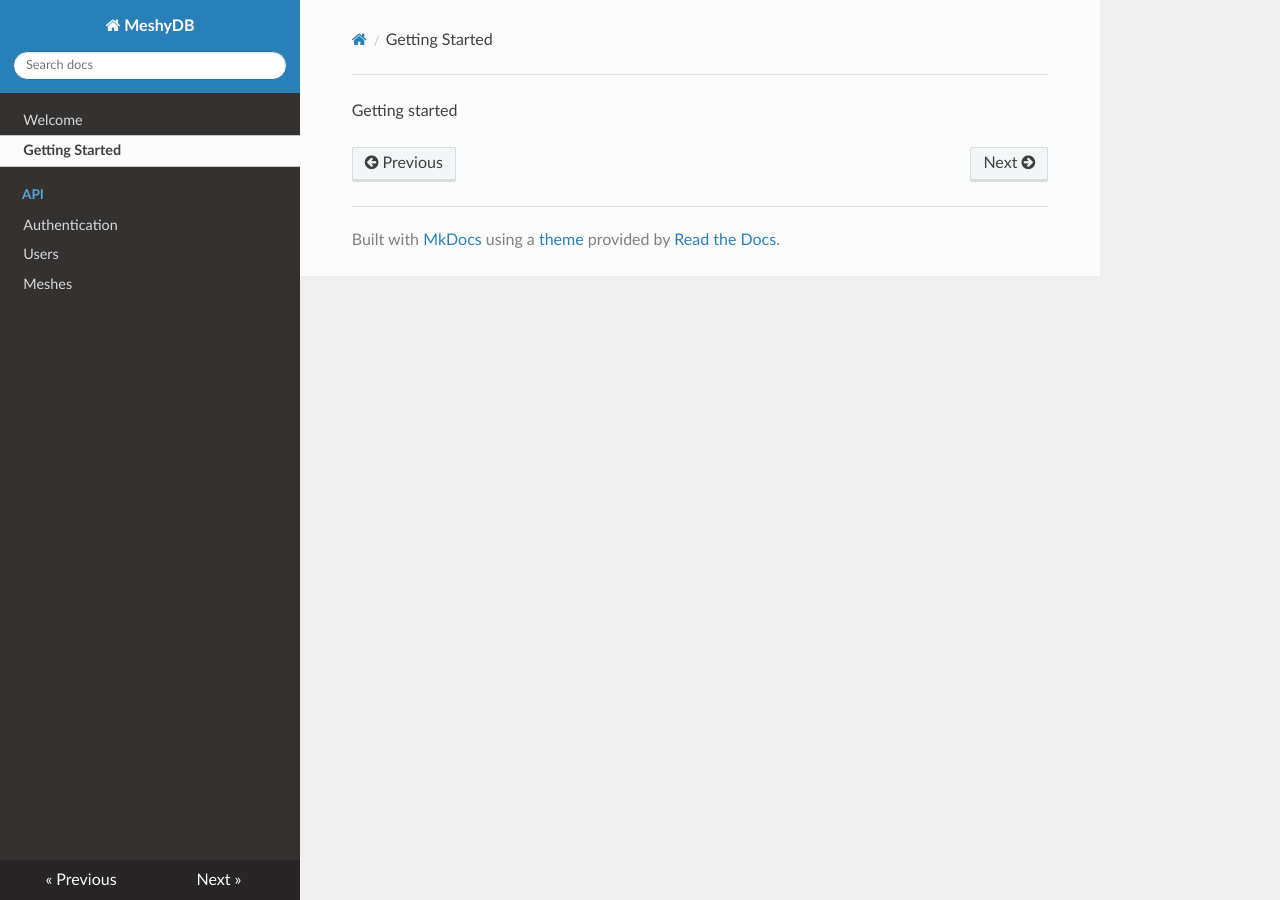
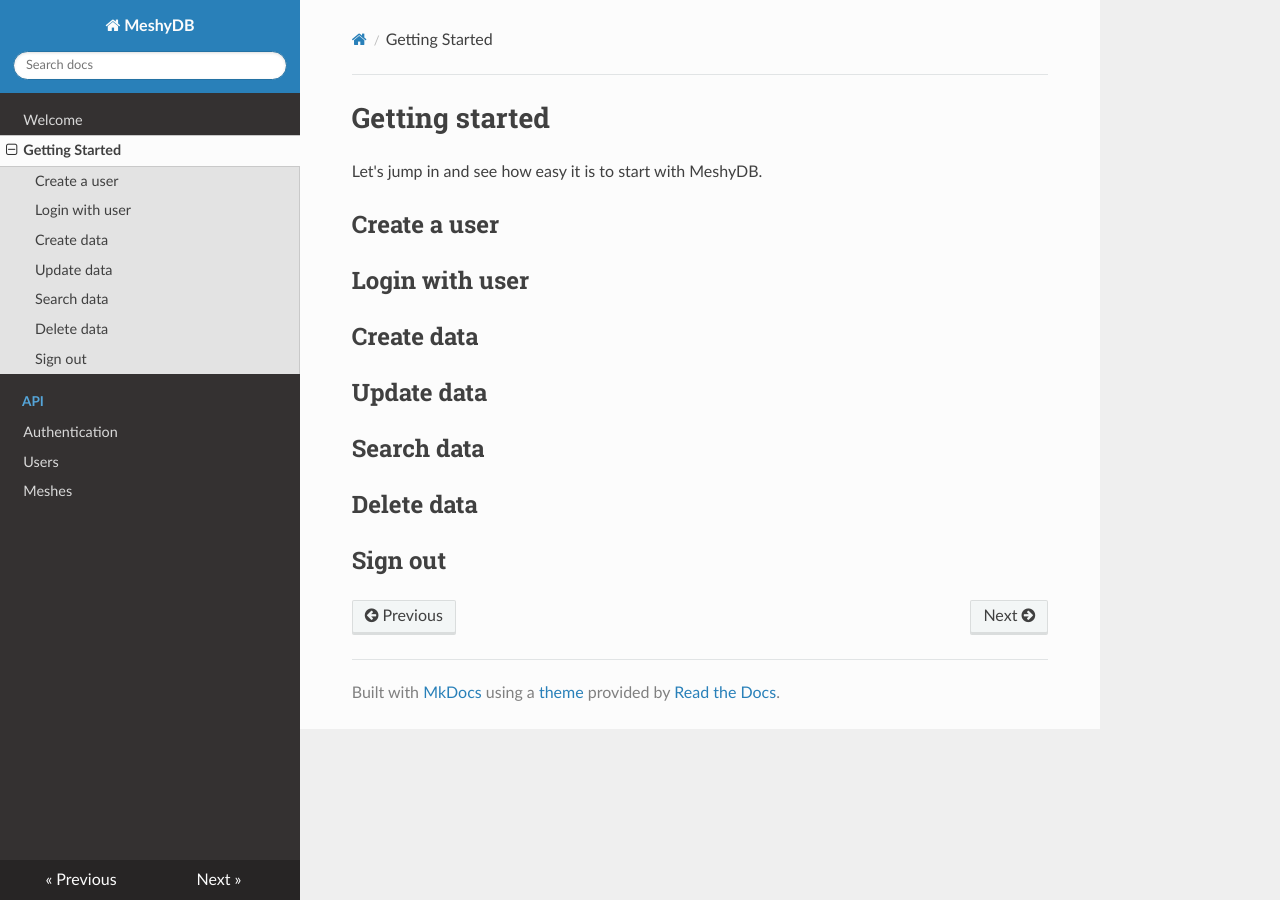
Before and after one commit to yetisoftworks/MeshyDB.SDK, an MkDocs documentation site: the page built from docs/gettingstarted.md, in a window 1280 px wide. Built offline with MkDocs 1.6.1, drawn with Linux system fonts in a browser that asks for light colours; nearby versions of some CDN libraries.

Commit message:
Update gettingstarted.md

```diff
--- a/docs/gettingstarted.md
+++ b/docs/gettingstarted.md
@@ -1 +1,16 @@
-Getting started
+# Getting started
+Let's jump in and see how easy it is to start with MeshyDB.
+
+## Create a user
+
+## Login with user
+
+## Create data
+
+## Update data
+
+## Search data
+
+## Delete data
+
+## Sign out
```
